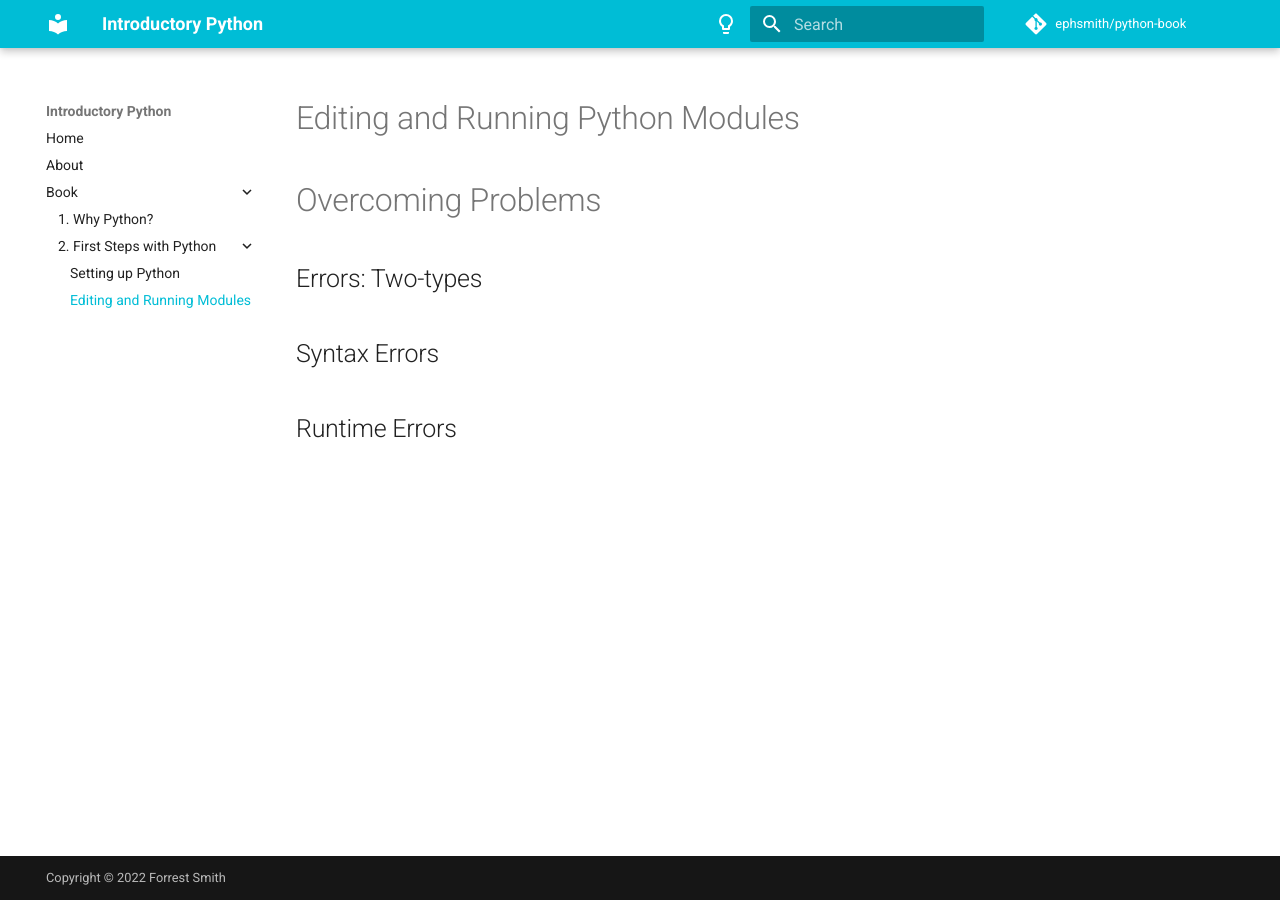
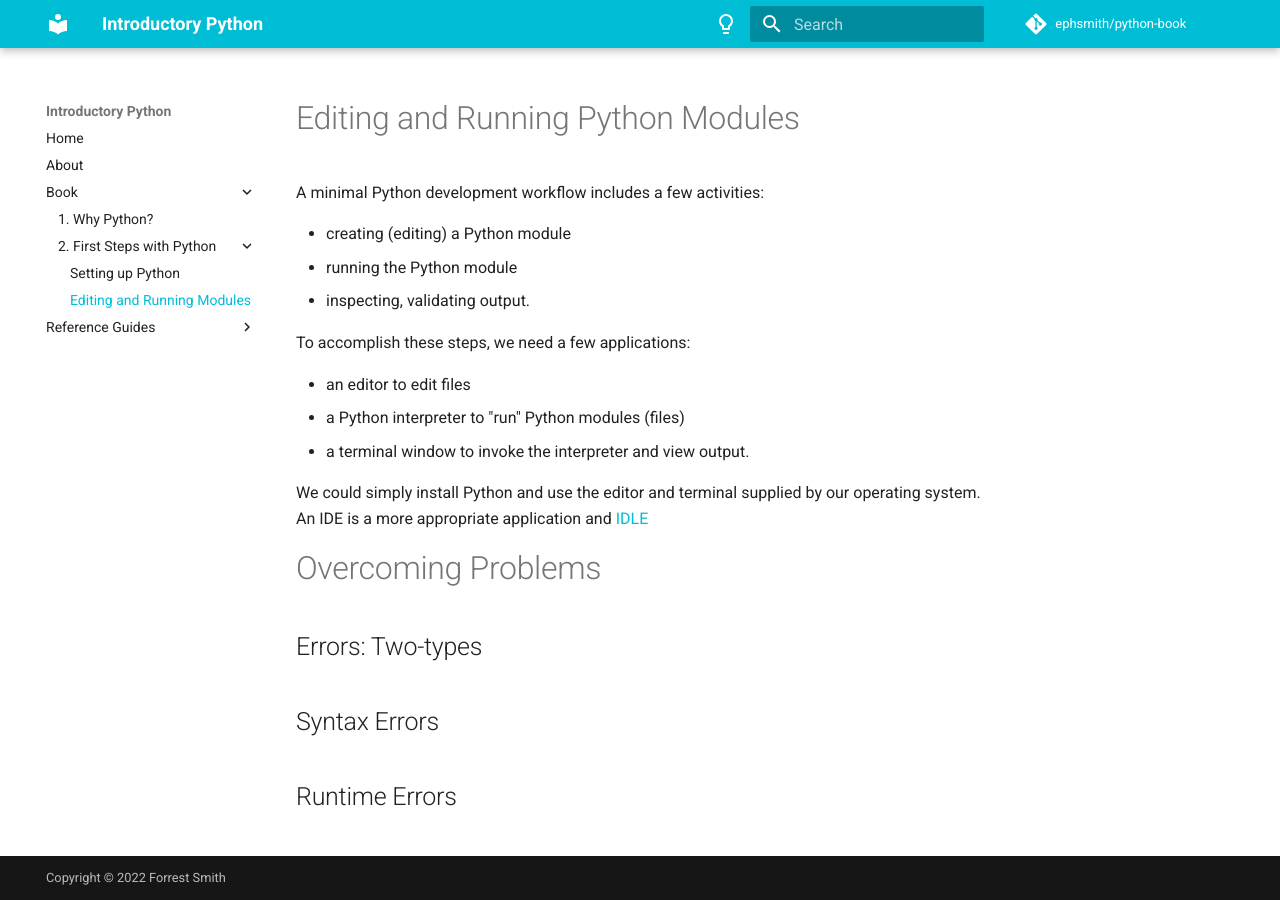
Before and after one commit to ephsmith/python-book, an MkDocs documentation site: the page built from docs/02-programming-basics.md, in a window 1280 px wide. Built offline with MkDocs 1.6.1 and Material for MkDocs 9.7.7, drawn with Linux system fonts in a browser that asks for light colours; comment, search, counter and statistics services are not loaded.

Commit message:
Github reference page: Signing up, github desktop, and accepting assignments added.

```diff
--- a/docs/02-programming-basics.md
+++ b/docs/02-programming-basics.md
@@ -1,4 +1,19 @@
 # Editing and Running Python Modules
+A minimal Python development workflow includes a few activities:
+
+- creating (editing) a Python module
+- running the Python module
+- inspecting, validating output.
+
+To accomplish these steps, we need a few applications:
+
+- an editor to edit files
+- a Python interpreter to "run" Python modules (files)
+- a terminal window to invoke the interpreter and view output.
+
+We could simply install Python and use the editor and terminal supplied by our
+operating system.  An IDE is a more appropriate application and
+[IDLE](02-setting-up-python.md#learn-python-with-idle)
 
 # Overcoming Problems
 
--- a/mkdocs.yml
+++ b/mkdocs.yml
@@ -17,6 +17,8 @@
       - '2. First Steps with Python':
          - 'Setting up Python': '02-setting-up-python.md'
          - 'Editing and Running Modules': '02-programming-basics.md'
+    - 'Reference Guides':
+      - 'GitHub': 'guides/github-references.md'
 
 
 
```
Also changed, not shown: docs/guides/github-references.md (added, +74 -0 lines), docs/img/r-github-desktop-in-action.png (added).
